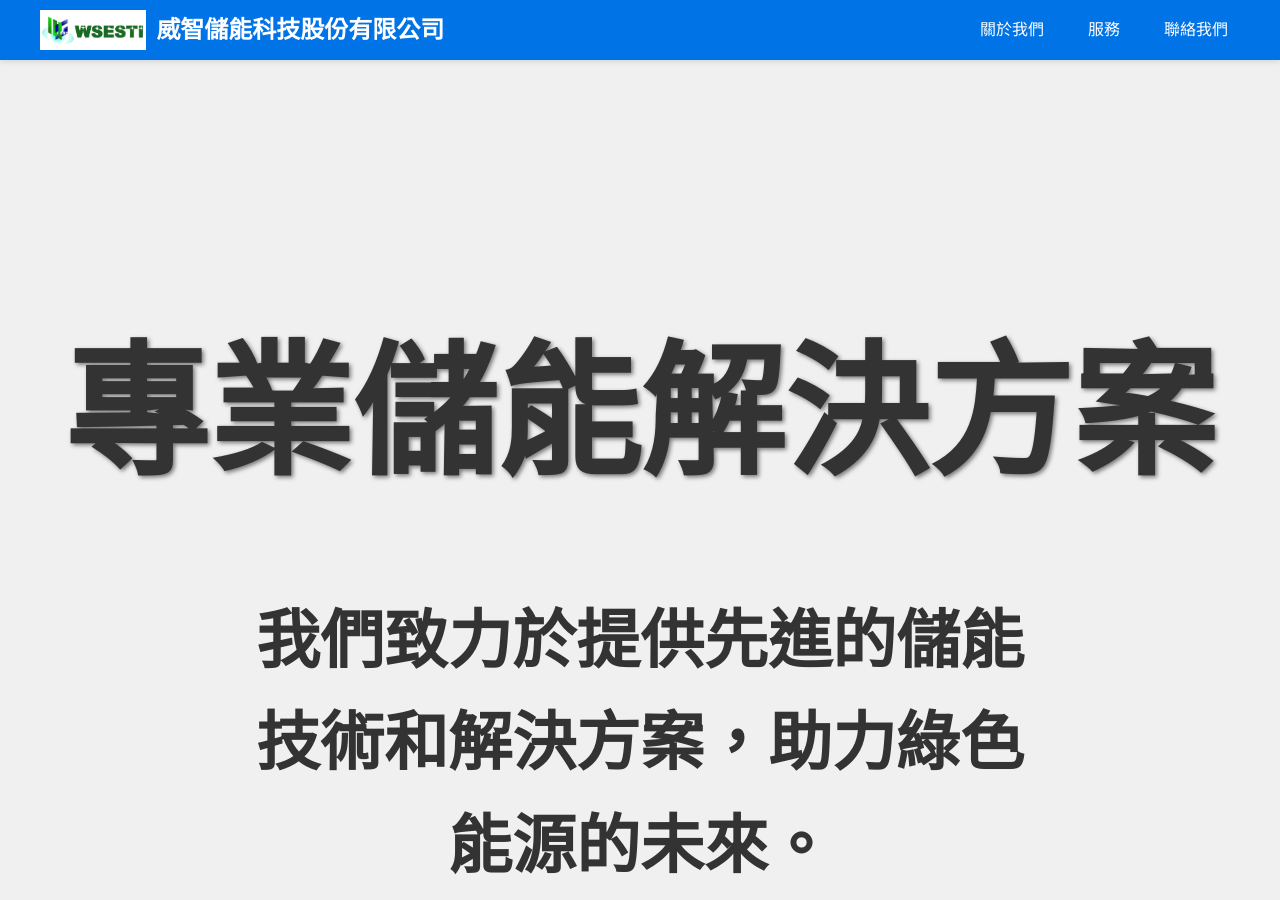
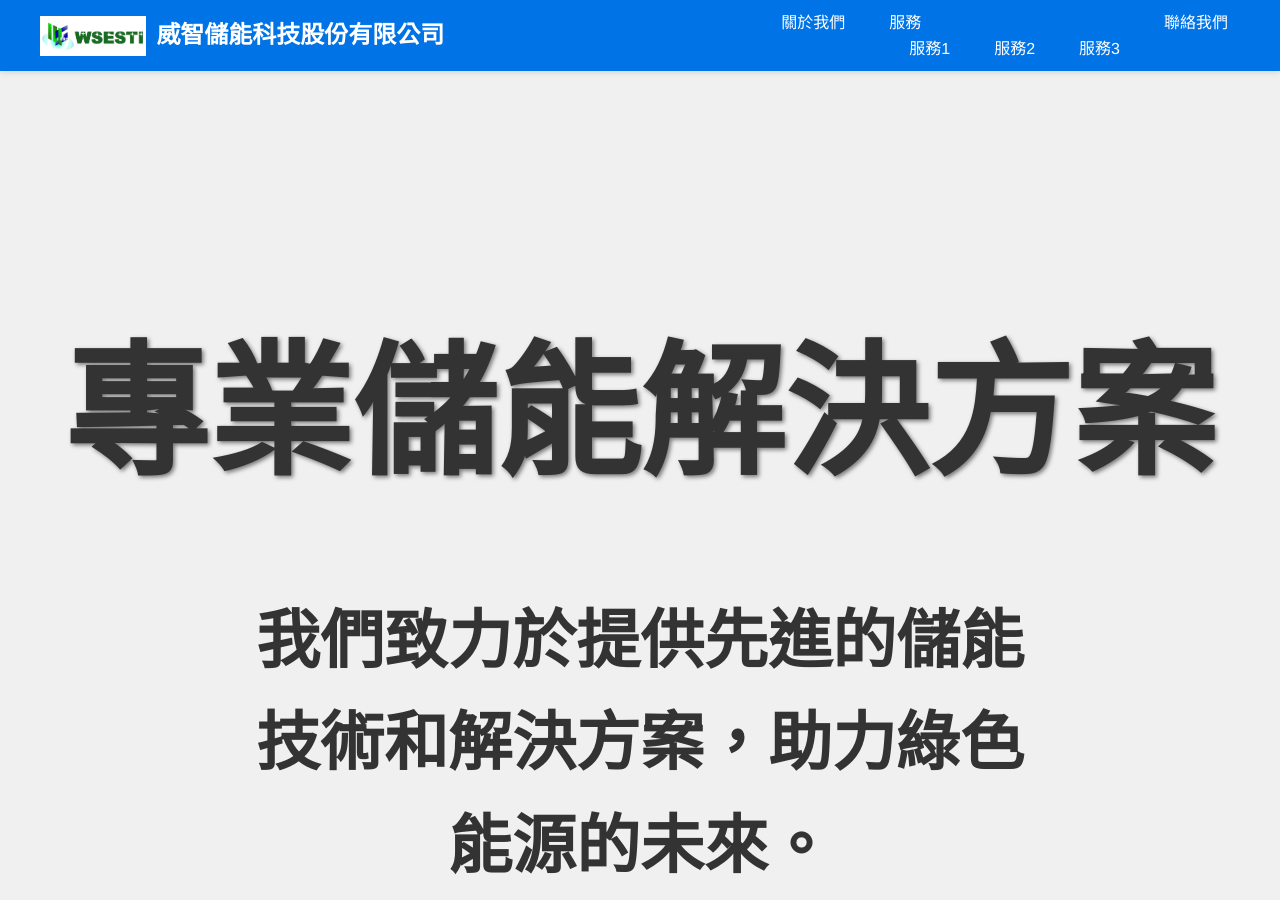
Before and after one commit to weismart1807/web, a plain HTML site: page index.html in a window 1280 px wide. Shown: the top 900 px of the page. Drawn offline with Linux system fonts and the light colour scheme.

Commit message:
Update index.html

```diff
--- a/index.html
+++ b/index.html
@@ -212,8 +212,15 @@
             </div>
             <ul>
                 <li><a href="#about">關於我們</a></li>
-                <li><a href="#services">服務</a></li>
-                <li><a href="#contact">聯絡我們</a></li>
+                <li>
+                    <a href="#services">服務</a>
+                    <ul>
+                        <li><a href="page1.html">服務1</a></li>
+                        <li><a href="page2.html">服務2</a></li>
+                        <li><a href="page3.html">服務3</a></li>
+                    </ul>
+                </li>
+                <li><a href="#contact-form">聯絡我們</a></li>
             </ul>
         </nav>
     </header>
```
